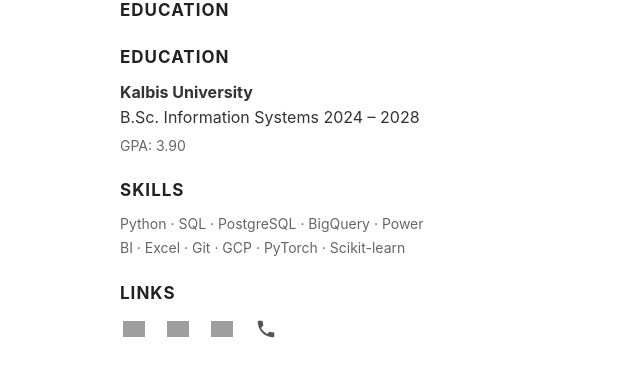
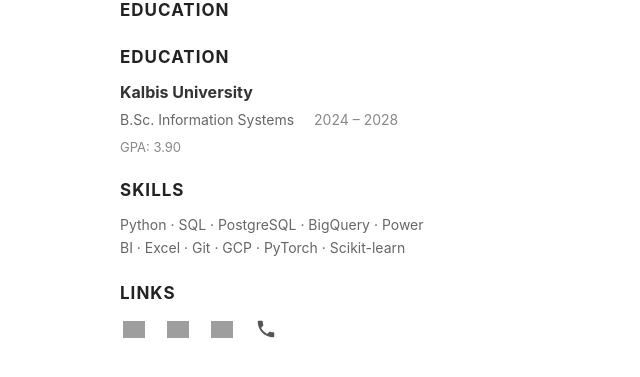
Before and after one commit to AdamZeinAslam/AdamZeinAslam.github.io, a Jekyll site: the page built from index.md, in a window 1280 px wide and 1013 px high. Shown: the part 620-997 px from the top of the window, without its empty margins (0-640 px from the left). Built offline with Jekyll 4.4.1, drawn with Linux system fonts in a browser that asks for light colours; grey boxes are pictures that could not be loaded.

Commit message:
Add CSS styles for education and skills sections
Added styles for education details and skills sections.

```diff
--- a/assets/css/style.css
+++ b/assets/css/style.css
@@ -149,6 +149,33 @@ body {
   font-size: 13px !important;
 }
 
+/* =========================
+   EDUCATION
+   ========================= */
+
+.education-details {
+  display: flex;
+  align-items: center;
+  gap: 20px;
+
+  margin-top: 4px;
+}
+
+.education-details span {
+  font-size: 14px;
+  color: #666666;
+}
+
+.education-year {
+  white-space: nowrap;
+  color: #888888 !important;
+}
+
+.gpa {
+  margin-top: 5px !important;
+  font-size: 13px !important;
+  color: #888888 !important;
+}
 
 /* =========================
    SKILLS
```
